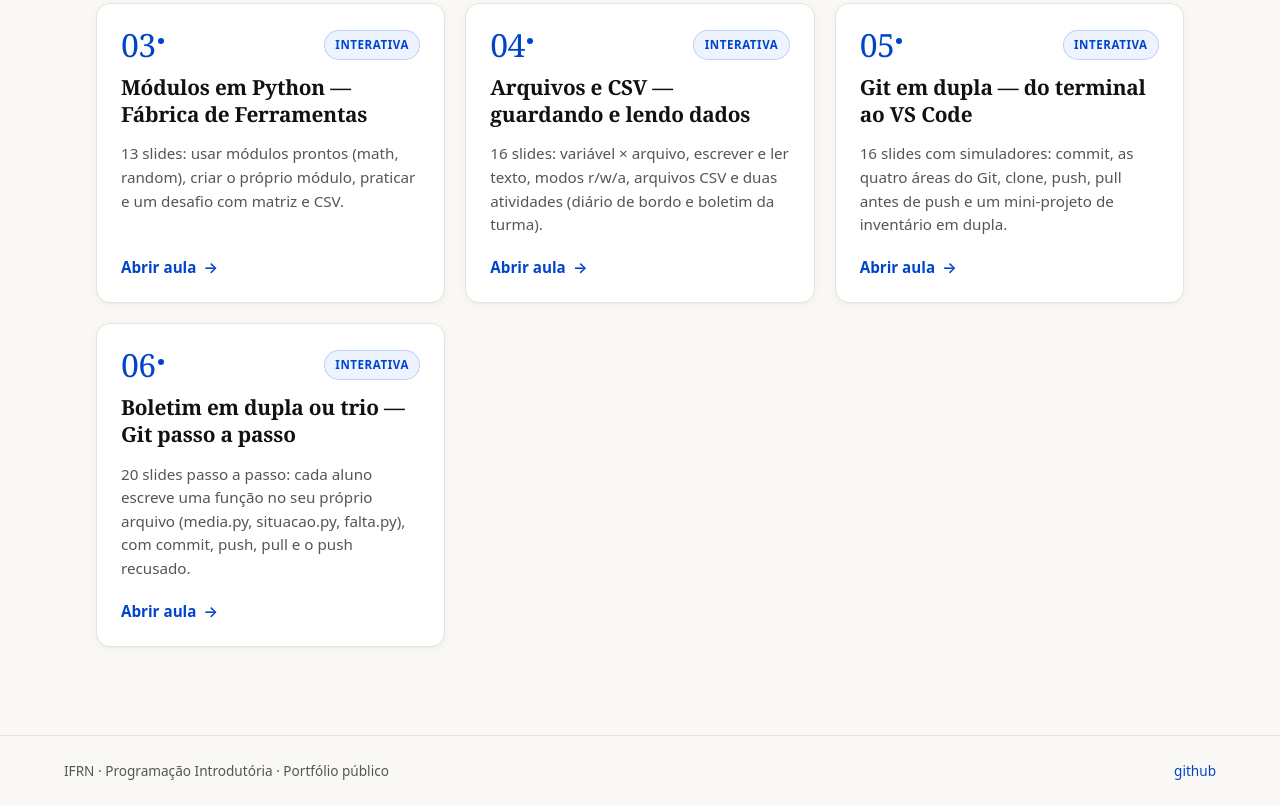
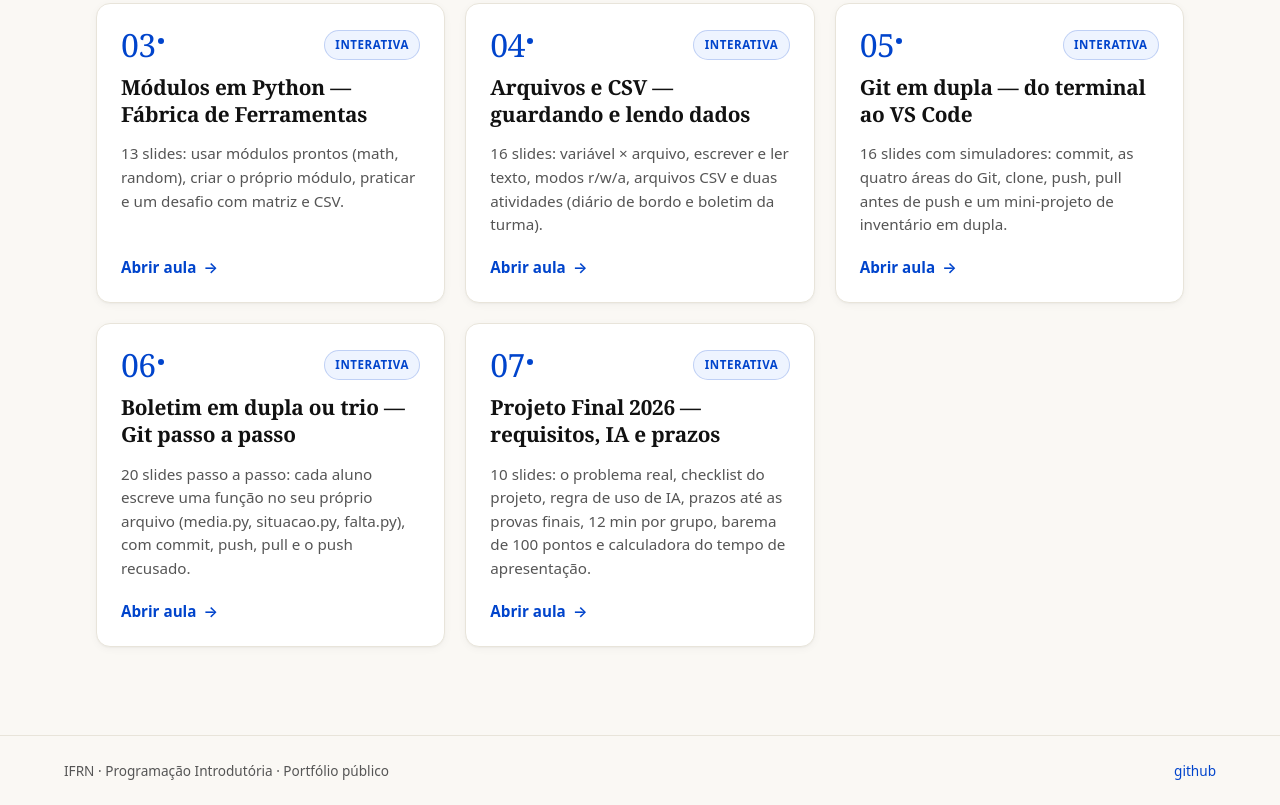
Before and after one commit to DemetriosCoutinho/portfolio, a plain HTML site: page int_prog/index.html in a window 1280 px wide. Shown: the part 719-1524 px from the top of the page. Drawn offline with Linux system fonts and the light colour scheme.

Commit message:
sync: int_prog from private repo

```diff
--- a/int_prog/index.html
+++ b/int_prog/index.html
@@ -437,6 +437,22 @@
       </span>
     </a>
 
+    <a class="aula-card" href="slides/projeto-final.html">
+      <div class="aula-head">
+        <span class="aula-num">07<span class="dot"></span></span>
+        <span class="aula-badge aula-badge--interativa">Interativa</span>
+      </div>
+      <h2>Projeto Final 2026 — requisitos, IA e prazos</h2>
+      <p class="aula-desc">
+        10 slides: o problema real, checklist do projeto, regra de uso de IA,
+        prazos até as provas finais, 12 min por grupo, barema de 100 pontos e
+        calculadora do tempo de apresentação.
+      </p>
+      <span class="aula-cta">
+        Abrir aula <span class="arrow" aria-hidden="true">→</span>
+      </span>
+    </a>
+
   </section>
 </main>
 
```
